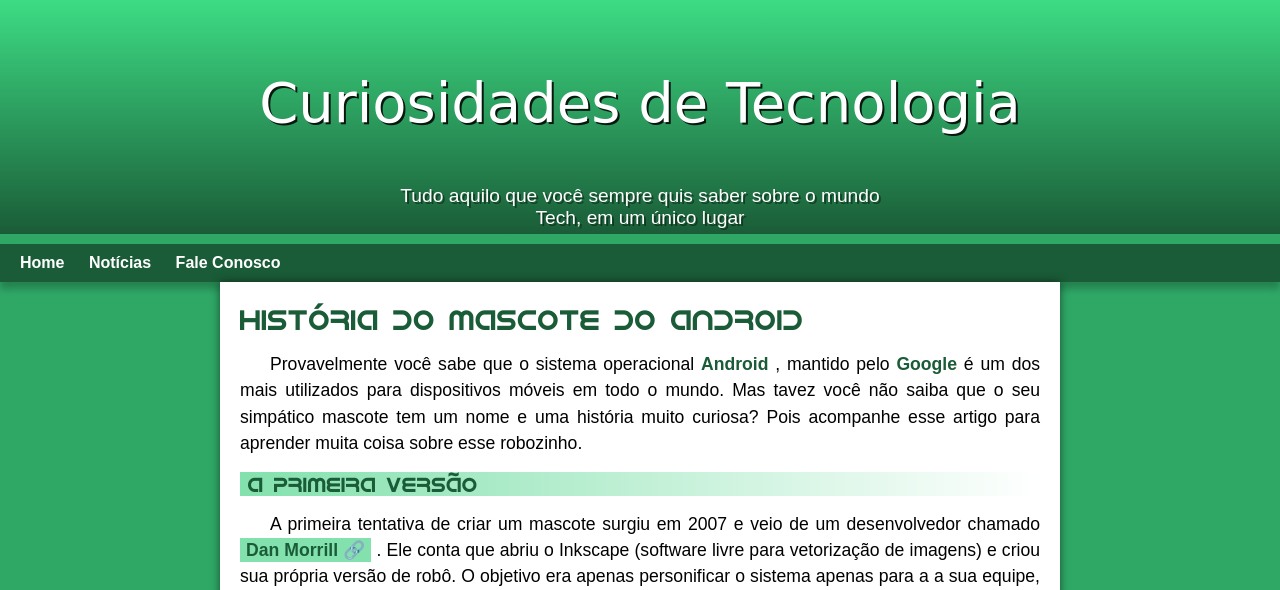
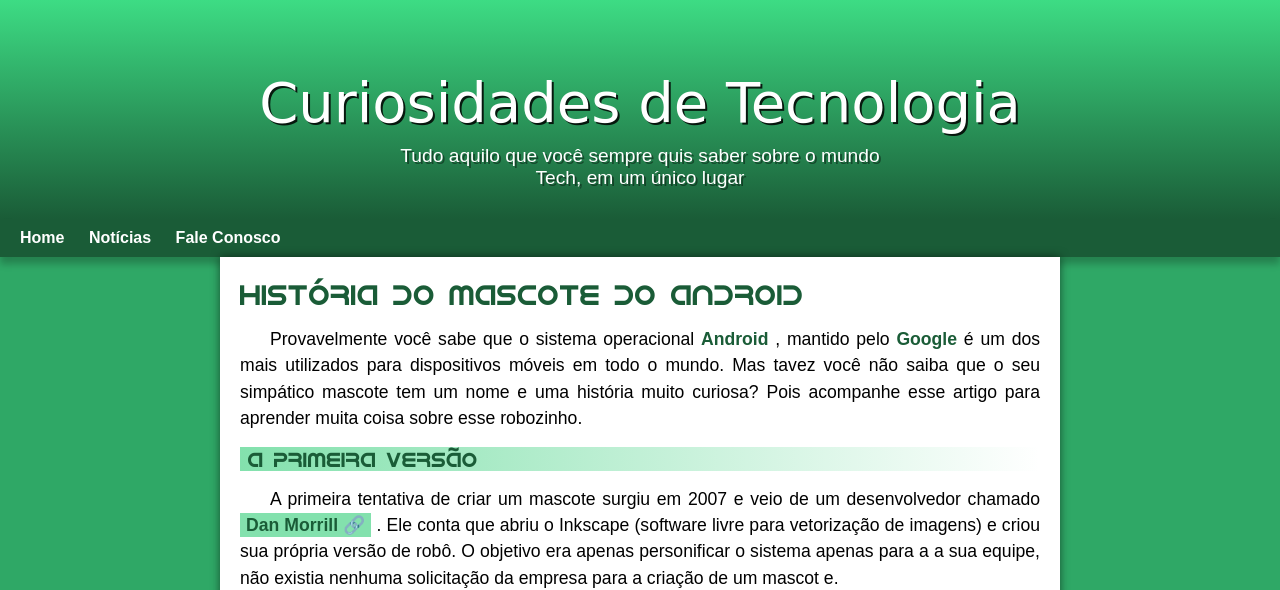
Before and after one commit to zencode68/android-projeto, a plain HTML site: page index.html in a window 1280 px wide. Shown: the top 590 px of the page. Drawn offline with Linux system fonts and the light colour scheme.

Commit message:
descobrindo mais erros

```diff
--- a/style/style.css
+++ b/style/style.css
@@ -48,7 +48,7 @@ header h1 {
     font-family: var(--font-destaque);
     font-size: 3.5em;
     margin-top: 30px;
-    padding-bottom: 50px;
+    margin-bottom: 10px;
     text-shadow: 2px 2px 0px  rgba(0, 0, 0, 0.849);
     font-weight: normal;
 }
@@ -59,10 +59,9 @@ header > p {
     font-size: 1.2em;
     max-width: 500px;
     margin: auto;
-    margin-bottom: 10px;
     padding-right: 10px;
     padding-left: 10px;
-    padding-bottom: 5px;
+    padding-bottom: 30px;
     text-shadow: 2px 2px 0px  rgba(0, 0, 0, 0.411);
 }
 nav {
```
